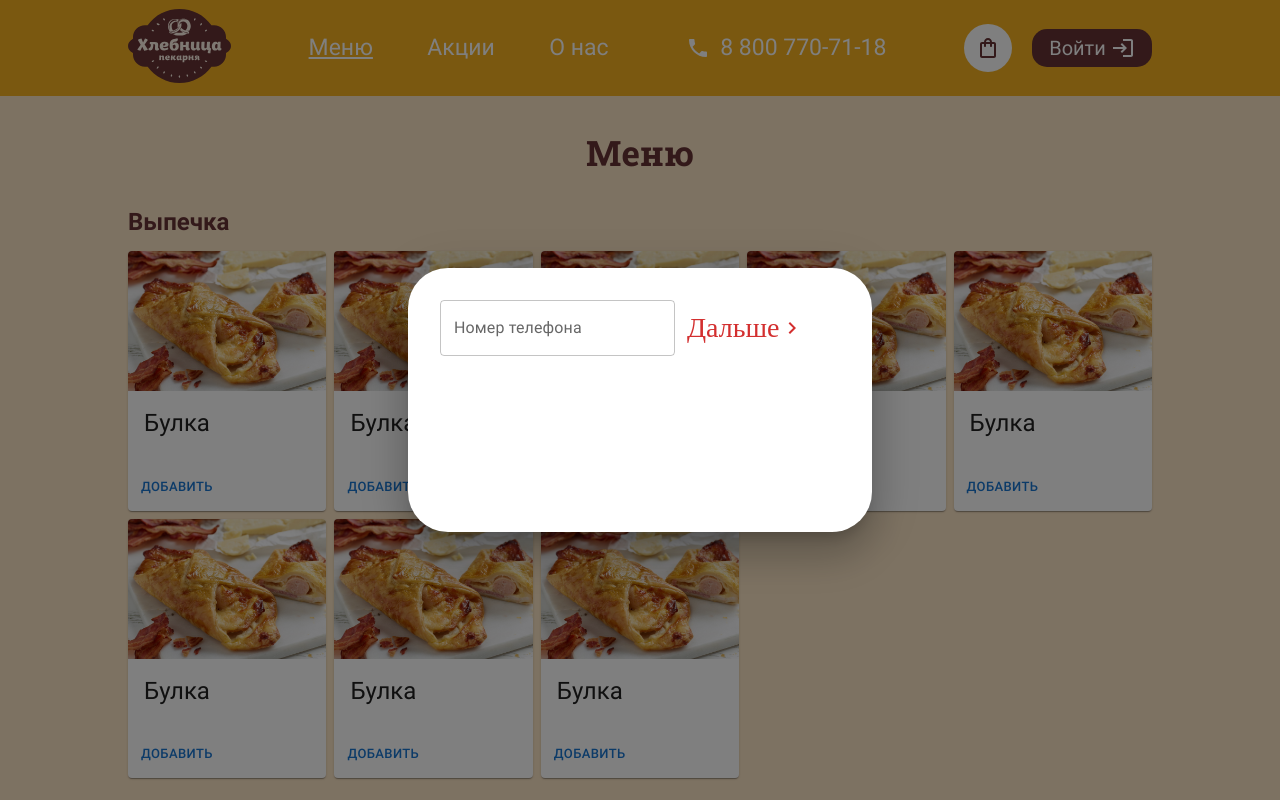
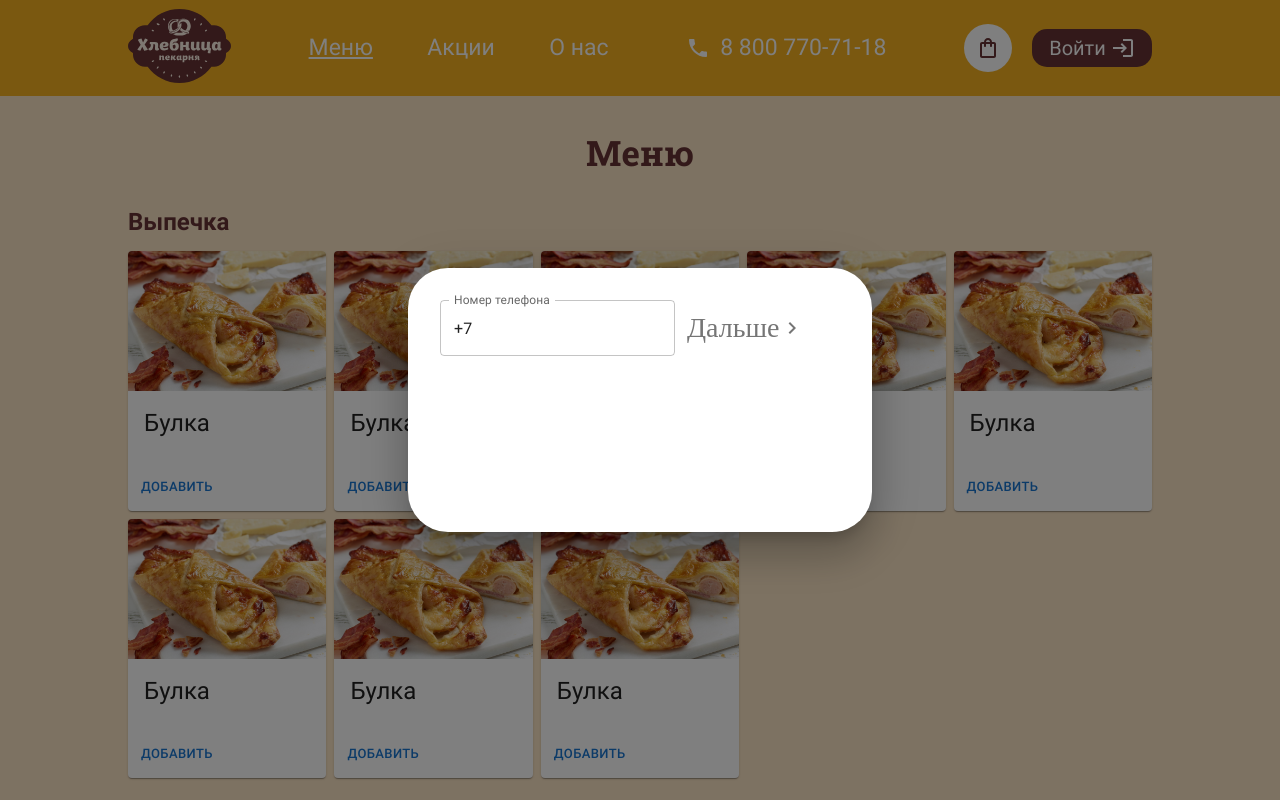
Before and after one commit to hvny/course_project_web, a React (Create React App) app in the folder online-store-frontend/: page / in a window 1280 px wide. Both pictures are taken after a click on the button "Войти". Shown: the top 800 px of the page. Built offline with nearby package versions, Linux system fonts and the light colour scheme.

Commit message:
microfix

```diff
--- a/online-store-frontend/src/components/Signin/Signin.js
+++ b/online-store-frontend/src/components/Signin/Signin.js
@@ -1,5 +1,5 @@
 import { useState } from "react";
-import { useForm, Controller } from 'react-hook-form';
+import { useForm, Controller, FormProvider } from 'react-hook-form';
 import { ErrorMessage } from '@hookform/error-message';
 
 import TextField from '@mui/material/TextField';
@@ -10,14 +10,19 @@ import { joiResolver } from '@hookform/resolvers/joi';
 
 export default function Signin() {
     const [step, setStep] = useState(1);
-    const { handleSubmit, control, formState: { errors, isValid, isDirty }} = useForm({
+    const { handleSubmit, control, formState: { errors, isValid, isDirty }, methods} = useForm({
         resolver: joiResolver(phoneSchema),
         mode: "onChange",
+        defaultValues: {
+            phone: "+7",
+        }
     });
 
     const [numberValue, setNumberValue] = useState()
 
     async function onSubmit(data) {
+        console.log("1 шаг успешно выполнен");
+
         console.log(data);
         // Send SMS with verification code to the provided phone number
         // ...
@@ -26,21 +31,24 @@ export default function Signin() {
     };
 
     const onVerifyCodeSubmit = async (data) => {
+        console.log("2 шаг успешно выполнен");
         console.log(data);
         // Verify the SMS code and complete the registration
         // ...
     };
 
     return (
-        step === 1 ?
-        <>
-            <form>
+        <FormProvider {...methods}>
+        {step === 1 ?
+            <div className="signin__container signin__container_step-1">
                 <Controller
                     name="phone"
                     control={control}
-                    render={({ field }) => (
+                    error={errors?.phone}
+                    render={({ field: {value, onChange} }) => (
                         <TextField
-                            name="phone"
+                            value={value}
+                            onChange={onChange}
                             id="outlined-basic"
                             label="Номер телефона"
                             variant="outlined"
@@ -49,15 +57,53 @@ export default function Signin() {
                     )}
                 />
 
-                <IconButton aria-label="NavigateNext" size="large" color="error" type="submit" onClick={handleSubmit(onSubmit)}>
+                <IconButton aria-label="NavigateNext" size="large" color="default" type="submit" onClick={handleSubmit(onSubmit)}>
                     <span className="form__button-text">Дальше</span>
                     <NavigateNextIcon size="large" />
                 </IconButton>
-            </form>
-        </>
-        :
-        <>
-            <form>
+            </div>
+            :
+            <div className="signin__container signin__container_step-2">
+                <Controller
+                    name="code"
+                    control={control}
+                    render={({ field: {value, onChange} }) => (
+                        <TextField
+                            value={value}
+                            type="number"
+                            onChange={onChange}
+                            id="outlined-basic"
+                            label="Код"
+                            variant="outlined"
+                            color="secondary"
+                        />
+                    )}
+                />
+                <IconButton aria-label="NavigateNext" size="large" color="default" type="submit" onClick={handleSubmit(onVerifyCodeSubmit)}>
+                    <span className="form__button-text">Дальше</span>
+                    <NavigateNextIcon size="large" />
+                </IconButton>
+            </div>
+
+        }
+
+        </FormProvider>
+            /*
+            <FormProvider>
+                <Controller
+                    name="phone"
+                    control={control}
+                    render={({ field: {value, onChange} }) => (
+                        <TextField
+                            value={value}
+                            onChange={onChange}
+                            id="outlined-basic"
+                            label="Номер телефона"
+                            variant="outlined"
+                            color="secondary"
+                        />
+                    )}
+                />
                 <TextField
                     id="outlined-basic"
                     label="Код"
@@ -66,8 +112,7 @@ export default function Signin() {
                 />
                 <Button>Отправить</Button>
 
-            </form>
-        </>
+            </FormProvider> */
     //     step == 1 ?
     //     <ReusableForm
     //         onSubmit={handleSubmit(onSubmit)}
```
